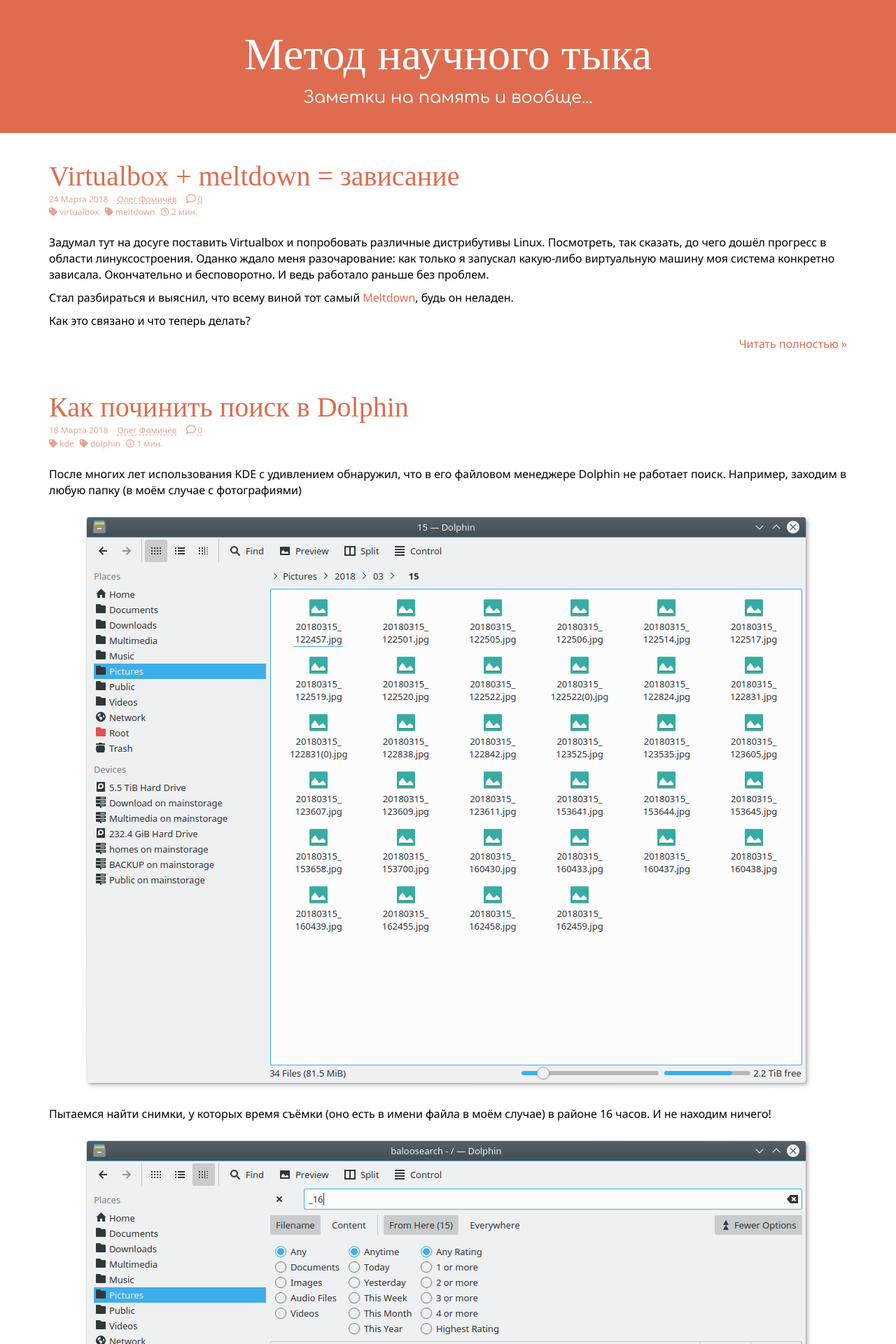
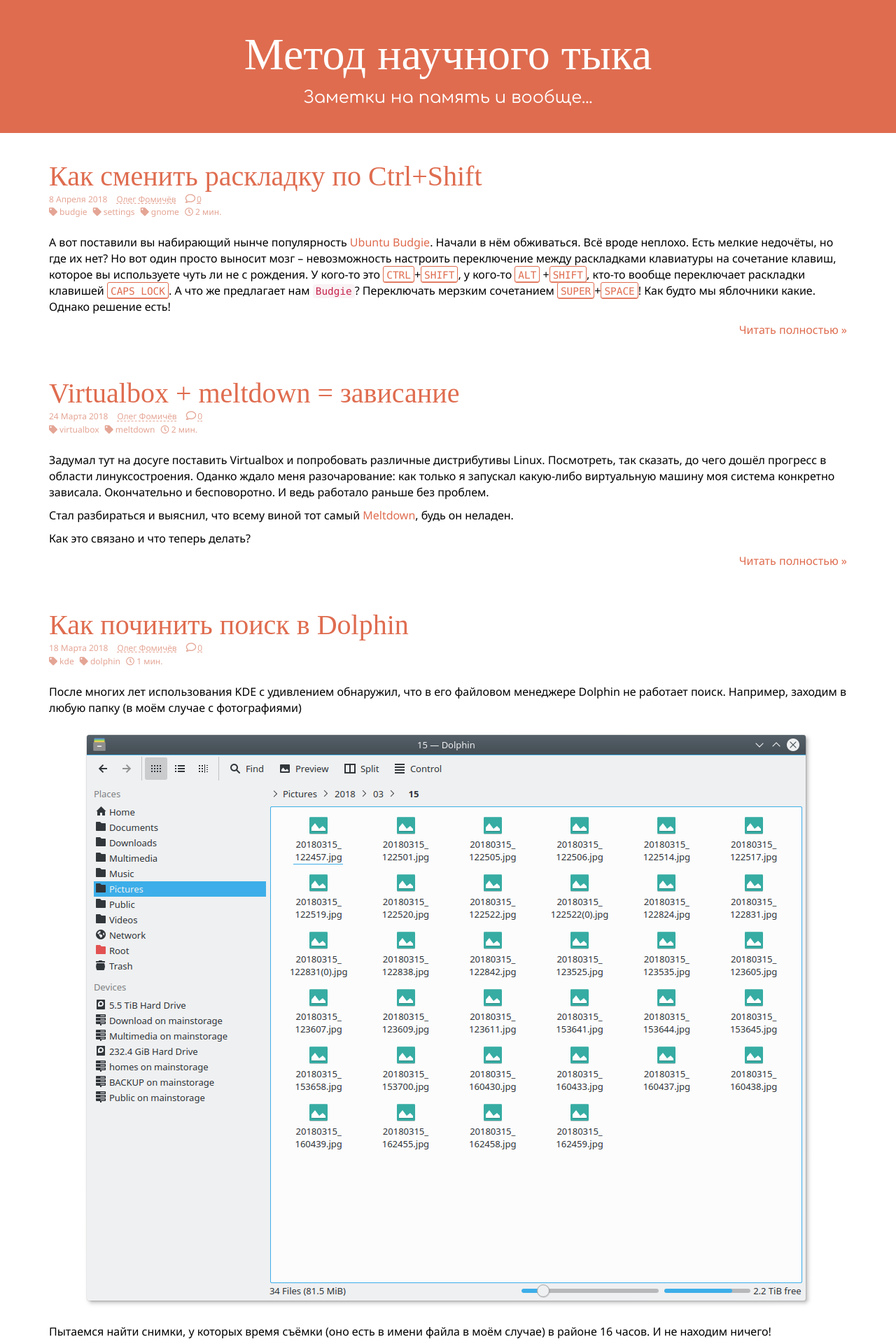
Before and after one commit to fomich0ff/fomich0ff.github.io, a Jekyll site: the page built from index.html, in a window 1280 px wide. Shown: the top 1920 px of the page at 70% size. Built offline with Jekyll 4.4.1, drawn with Linux system fonts in a browser that asks for light colours; nearby versions of some CDN libraries; some web fonts are replaced; the list of posts is cut into pages by our own code; comment, search, counter and statistics services are not loaded; some of the changed text lies outside the part shown.

Commit message:
new post added

````diff
--- /dev/null
+++ b/_posts/2018-04-08-layout-switch.md
@@ -0,0 +1,55 @@
+---
+title: Как сменить раскладку по Ctrl+Shift
+tags: [budgie,settings,gnome]
+#read-more: Обсудить &raquo;
+---
+
+А вот поставили вы набирающий нынче популярность [Ubuntu Budgie](https://ubuntubudgie.org/).
+Начали в нём обживаться. Всё вроде неплохо. Есть мелкие недочёты,
+но где их нет? Но вот один просто выносит мозг -- невозможность
+настроить переключение между раскладками клавиатуры на сочетание
+клавиш, которое вы используете чуть ли не с рождения. У кого-то это
+<kbd>Ctrl</kbd>+<kbd>Shift</kbd>, у кого-то <kbd>Alt</kbd>
++<kbd>Shift</kbd>, кто-то вообще переключает раскладки клавишей
+<kbd>Caps Lock</kbd>. А что же предлагает нам ```Budgie```?
+Переключать мерзким сочетанием <kbd>Super</kbd>+<kbd>Space</kbd>!
+Как будто мы яблочники какие. Однако решение есть!
+<!--more-->
+Всё дело в том, что ```Budgie``` (в текущей его версии 10.*) основан
+на ```Gnome``` и все недостатки идут именно оттуда. Однако ```Gnome``` сообщество довольно большое и для этой беды у них есть
+решение.
+
+Нам понадобиться пакет ```dconf-editor```
+
+```bash
+sudo apt install dconf-editor
+```
+
+Находим его среди установленных программ и запускаем. Эта штуковина
+чем-то похожа на редактор системного реестра в Windows (не будем
+лукавить -- многие в курсе, что это такое)
+
+{% include image.html src="dconf-editor.png" alt="dconf Editor" %}
+
+А дальше нам нужен следующий ключ:
+
+```
+/org/gnome/desktop/wm/keybindings/switch-input-source
+```
+
+{% include image.html src="dconf-editor.switch-input-source.png"
+alt="switch-input-source" %}
+
+Выключаем **Use default value** и в поле **Custom value** вставляем
+своё сочетание клавиш
+```['<Shift>Ctrl_L', '<Ctrl>Shift_L']``` или
+```['<Shift>Alt_L', '<Alt>Shift_L']```
+
+Если кто привык переключать справа, то ```L``` меняем на ```R```.
+
+Нажимаем зелёную галочку, проверяем всё ли работает и удовлетворённые
+идём пить... чай за успешно проведённую операцию.
+
+К сожалению методом тыка определить как же использовать ```Caps Lock```
+для переключения раскладок я не нашёл. Кто найдёт, тому мой респект
+и уважуха.
--- a/_sass/html.scss
+++ b/_sass/html.scss
@@ -3,6 +3,7 @@
 }
 
 kbd {
+    padding: 4px 4px 2px;
     text-transform: uppercase;
     background: $color-background;
     color: $color-orange;
````
Also changed, not shown: assets/images/posts/2018/04/08-layout-switch/dconf-editor.png (added), assets/images/posts/2018/04/08-layout-switch/dconf-editor.switch-input-source.png (added).
